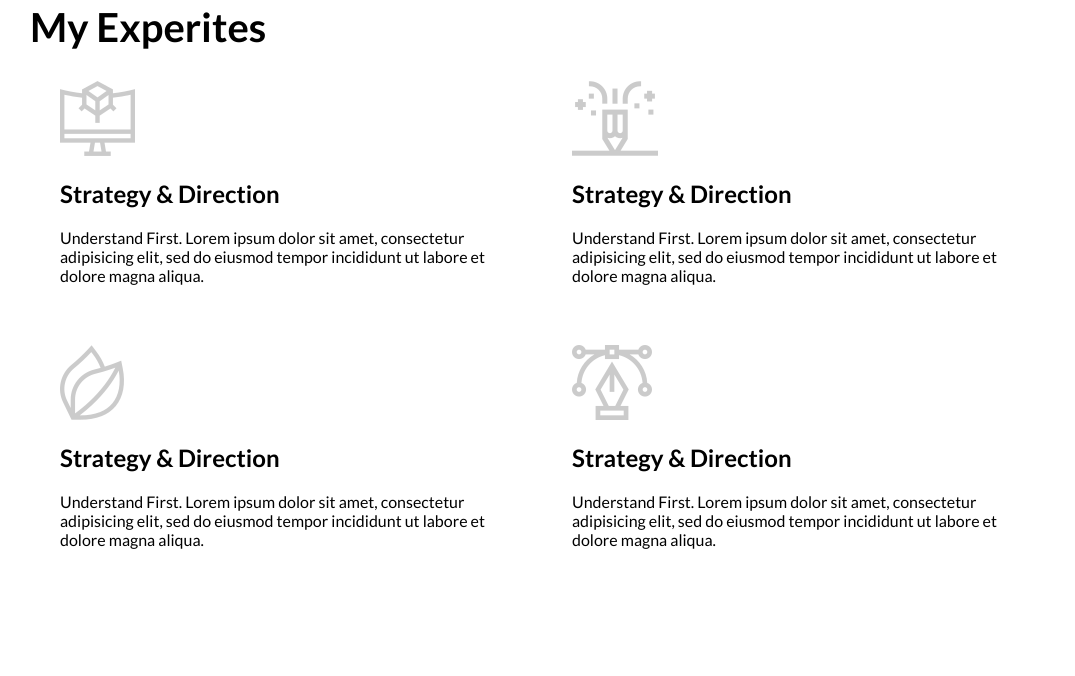
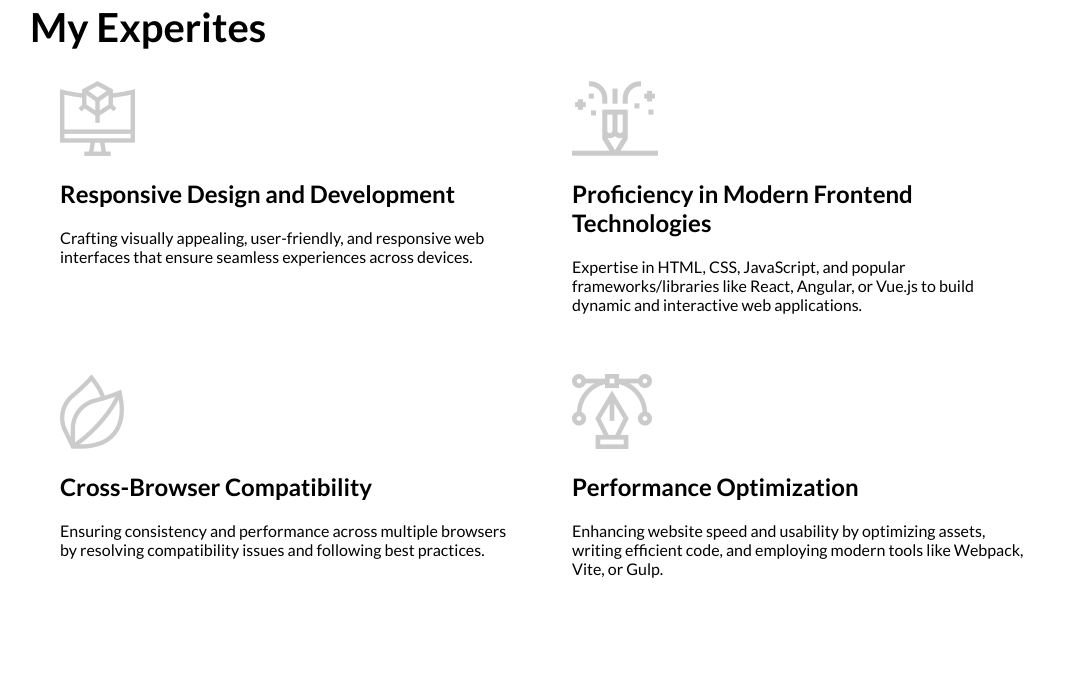
Before and after one commit to suryavanshideepak/Portfolio, a plain HTML site: page index.html in a window 1280 px wide. Shown: the part 927-1603 px from the top of the page, without its empty margins (98-1173 px from the left). Drawn offline with Linux system fonts and the light colour scheme.

```diff
--- a/index.html
+++ b/index.html
@@ -72,19 +72,19 @@
                     <div class="stretgy_direction">
                         <img src="/images/services1.png"/>
                         <h5>
-                            <a href="#">Strategy & Direction</a>
+                            <a href="#">Responsive Design and Development</a>
                         </h5>
                         <p>
-                            Understand First. Lorem ipsum dolor sit amet, consectetur adipisicing elit, sed do eiusmod tempor incididunt ut labore et dolore magna aliqua.
+                            Crafting visually appealing, user-friendly, and responsive web interfaces that ensure seamless experiences across devices.
                         </p>
                     </div>
                     <div class="stretgy_direction">
                         <img src="/images/services2.png"/>
                         <h5>
-                            <a href="#">Strategy & Direction</a>
+                            <a href="#">Proficiency in Modern Frontend Technologies</a>
                         </h5>
                         <p>
-                            Understand First. Lorem ipsum dolor sit amet, consectetur adipisicing elit, sed do eiusmod tempor incididunt ut labore et dolore magna aliqua.
+                            Expertise in HTML, CSS, JavaScript, and popular frameworks/libraries like React, Angular, or Vue.js to build dynamic and interactive web applications.
                         </p>
                     </div>
                 </div>
@@ -92,19 +92,19 @@
                     <div class="stretgy_direction">
                         <img src="/images/services3.png"/>
                         <h5>
-                            <a href="#">Strategy & Direction</a>
+                            <a href="#">Cross-Browser Compatibility</a>
                         </h5>
                         <p>
-                            Understand First. Lorem ipsum dolor sit amet, consectetur adipisicing elit, sed do eiusmod tempor incididunt ut labore et dolore magna aliqua.
+                            Ensuring consistency and performance across multiple browsers by resolving compatibility issues and following best practices.
                         </p>
                     </div>
                     <div class="stretgy_direction">
                         <img src="/images/services4.png"/>
                         <h5>
-                            <a href="#">Strategy & Direction</a>
+                            <a href="#">Performance Optimization</a>
                         </h5>
                         <p>
-                            Understand First. Lorem ipsum dolor sit amet, consectetur adipisicing elit, sed do eiusmod tempor incididunt ut labore et dolore magna aliqua.
+                            Enhancing website speed and usability by optimizing assets, writing efficient code, and employing modern tools like Webpack, Vite, or Gulp.
                         </p>
                     </div>
                 </div>
```
